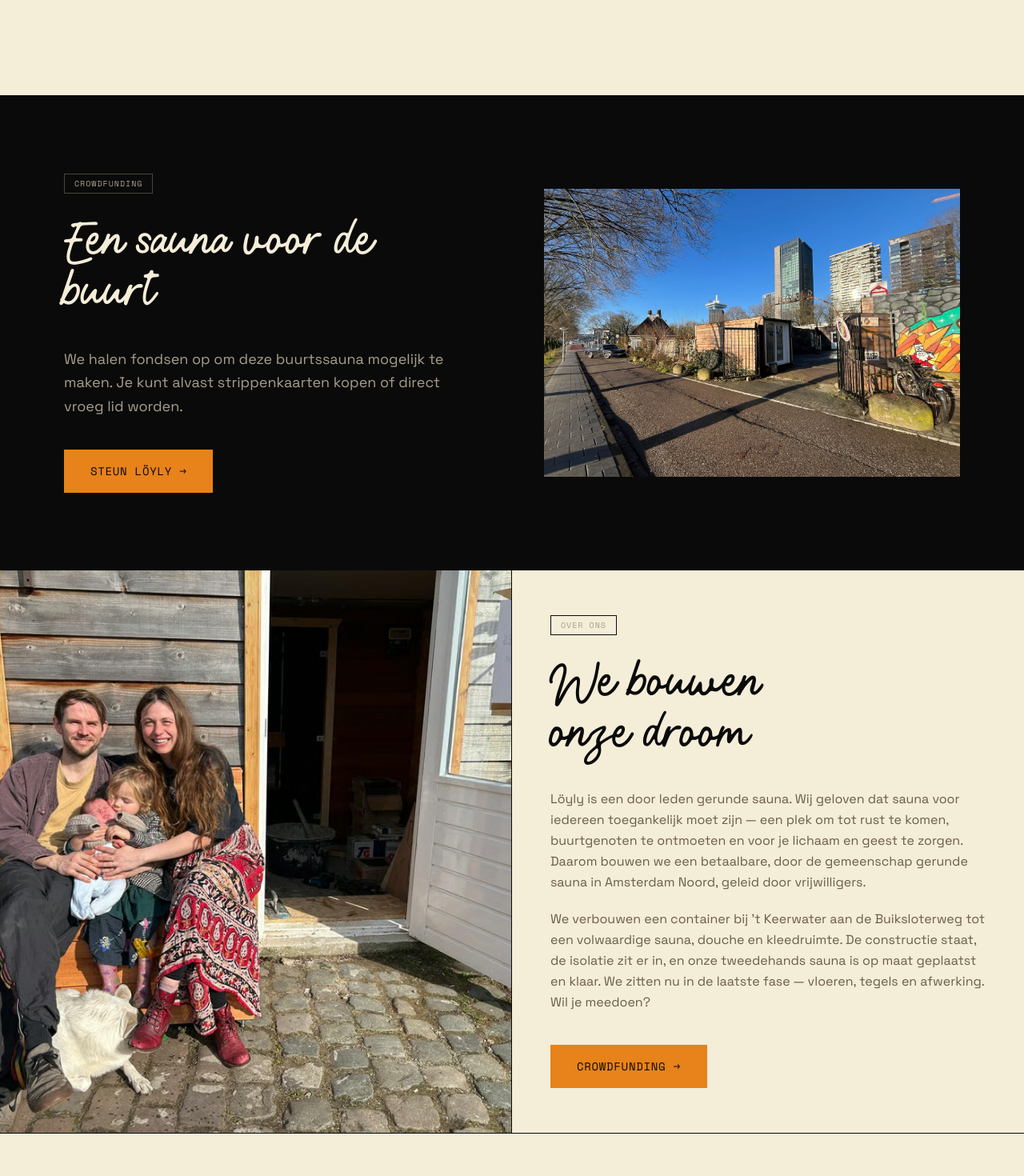
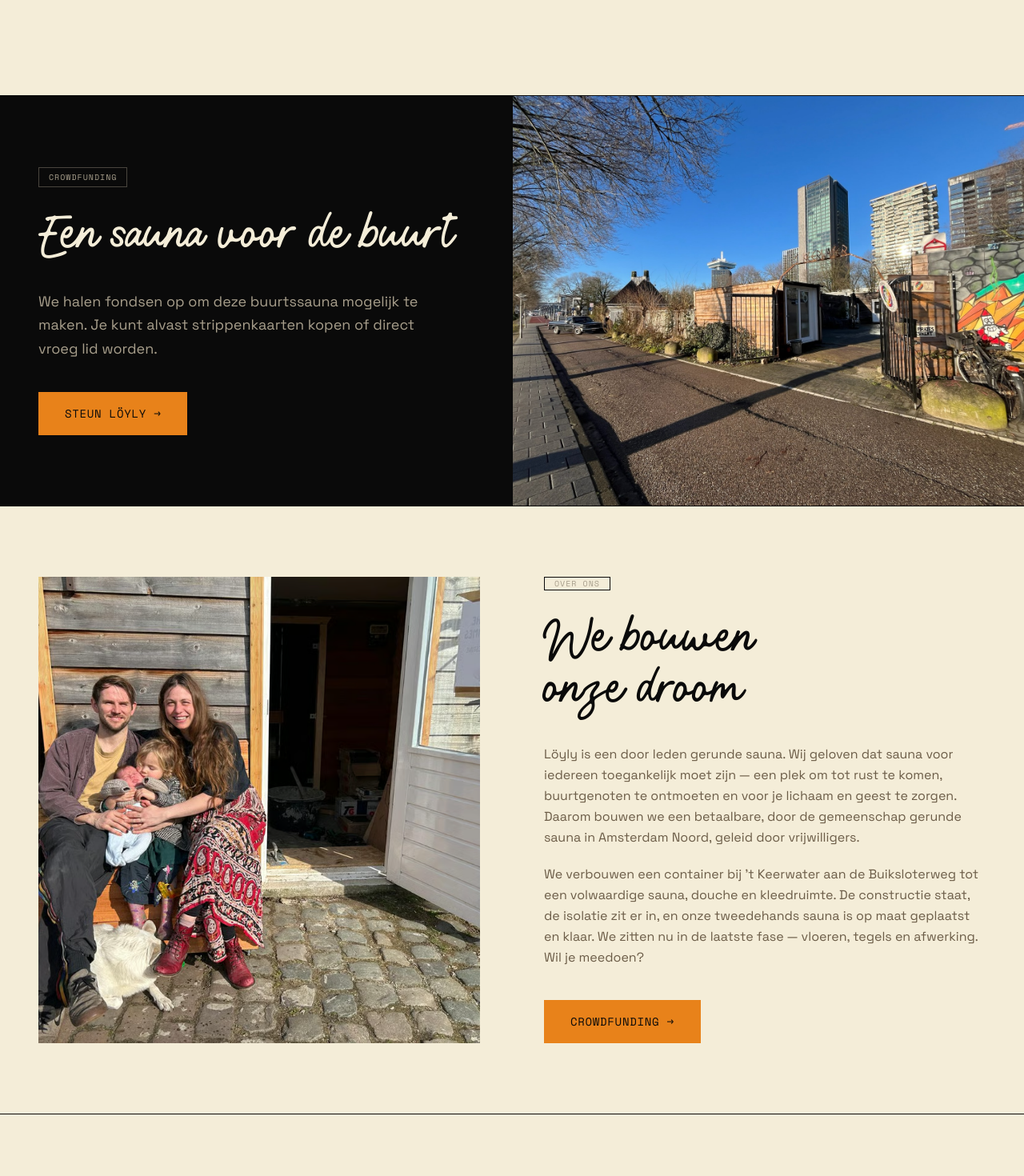
Before and after one commit to lisannekraal/community-sauna, a Next.js app: page / in a window 1280 px wide. Shown: the part 680-2150 px from the top of the page at 80% size. Built offline with nearby package versions, Linux system fonts and the light colour scheme; no server answers; the database is empty.

Commit message:
reverse styling of landing images

```diff
--- a/src/app/(main)/page.tsx
+++ b/src/app/(main)/page.tsx
@@ -124,10 +124,10 @@
         </section>
 
         <section id="crowdfunding" className="bg-ink text-paper border-b border-ink">
-          <div className="max-w-7xl mx-auto px-6 md:px-12 lg:px-20 py-16 md:py-24">
-            <div className="grid lg:grid-cols-2 gap-12 lg:gap-20 items-center">
+          <div className="max-w-7xl mx-auto">
+            <div className="grid lg:grid-cols-2">
 
-              <div>
+              <div className="px-8 md:px-12 py-22">
                 <div className="inline-block border border-ash/40 px-3 py-1 font-mono text-[10px] uppercase tracking-widest mb-8 text-ash">
                   {t('crowdfunding.badge')}
                 </div>
@@ -147,7 +147,7 @@
                 </a>
               </div>
 
-              <div className="min-h-[360px] relative overflow-hidden order-first lg:order-last">
+              <div className="lg:border-l border-ink min-h-[360px] relative overflow-hidden order-first lg:order-last">
                 <Image
                   src="/images/crowdfunding.jpg"
                   alt={t('crowdfunding.imageAlt')}
@@ -160,10 +160,10 @@
         </section>
 
         <section id="about" className="border-b border-ink">
-          <div className="max-w-7xl mx-auto">
-            <div className="grid lg:grid-cols-2">
+          <div className="max-w-7xl mx-auto px-8 md:px-12 py-22">
+            <div className="grid lg:grid-cols-2 gap-12 lg:gap-20 items-center">
 
-              <div className="lg:border-r border-ink min-h-[360px] lg:min-h-[560px] relative overflow-hidden">
+              <div className="relative overflow-hidden min-h-[360px] h-full">
                 <Image
                   src="/images/about.avif"
                   alt={t('about.imageAlt')}
@@ -172,8 +172,8 @@
                 />
               </div>
 
-              <div className="px-8 md:px-12 py-14 flex flex-col justify-center">
-                <div className="inline-block border border-ink px-3 py-1 font-mono text-[10px] uppercase tracking-widest mb-8 self-start text-ash">
+              <div className="flex flex-col justify-center">
+                <div className="inline-block border border-ink px-3 font-mono text-[10px] uppercase tracking-widest mb-8 self-start text-ash">
                   {t('about.badge')}
                 </div>
                 <h2 className="font-display leading-none text-[clamp(2rem,5vw,4rem)] mb-8">
```
